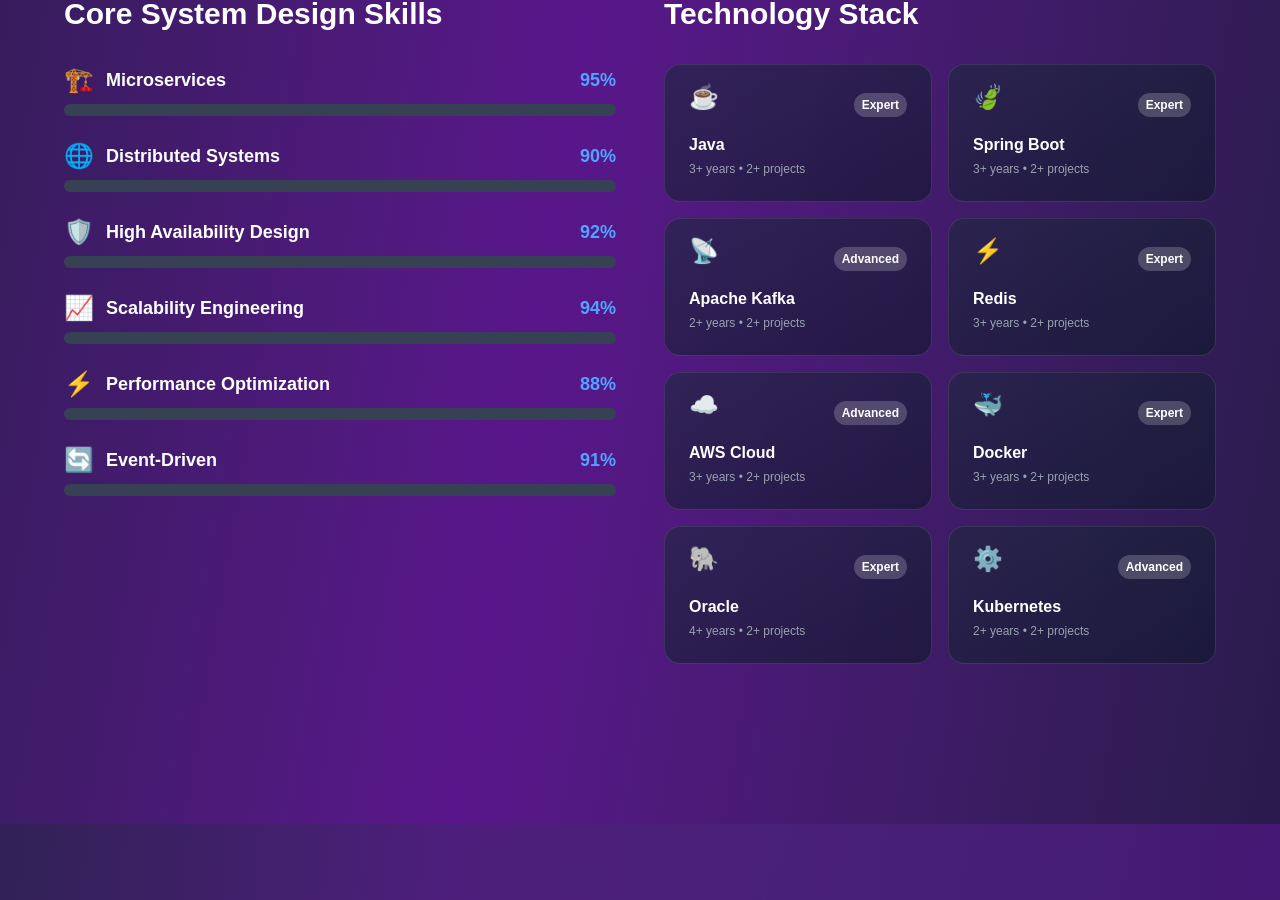
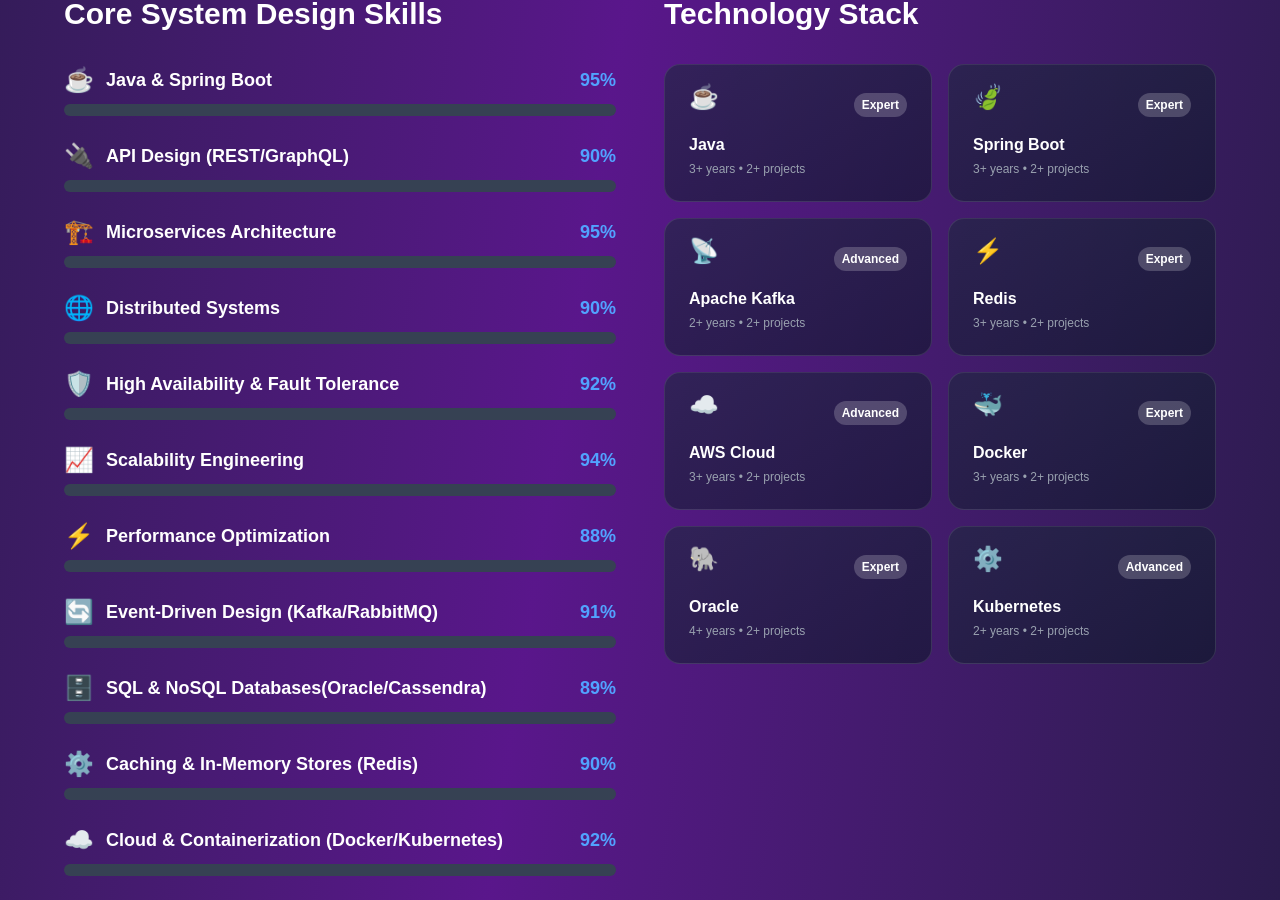
Before and after one commit to Saurabh1606/my-portfolio, a Next.js app: page / in a window 1280 px wide. Shown: the part 4179-5079 px from the top of the page. Built offline with nearby package versions, Linux system fonts and the light colour scheme.

Commit message:
updating skills

```diff
--- a/app/page.tsx
+++ b/app/page.tsx
@@ -74,12 +74,21 @@ const IMPACT_METRICS = [
 
 // SYSTEM DESIGN SKILLS - WHAT FAANG LOOKS FOR
 const SYSTEM_DESIGN_SKILLS = [
-  { skill: "Microservices", level: 95, icon: "🏗️" },
-  { skill: "Distributed Systems", level: 90, icon: "🌐" },
-  { skill: "High Availability Design", level: 92, icon: "🛡️" },
-  { skill: "Scalability Engineering", level: 94, icon: "📈" },
-  { skill: "Performance Optimization", level: 88, icon: "⚡" },
-  { skill: "Event-Driven", level: 91, icon: "🔄" },
+{ skill: "Java & Spring Boot", level: 95, icon: "☕" },
+{ skill: "API Design (REST/GraphQL)", level: 90, icon: "🔌" },
+{ skill: "Microservices Architecture", level: 95, icon: "🏗️" },
+{ skill: "Distributed Systems", level: 90, icon: "🌐" },
+{ skill: "High Availability & Fault Tolerance", level: 92, icon: "🛡️" },
+{ skill: "Scalability Engineering", level: 94, icon: "📈" },
+{ skill: "Performance Optimization", level: 88, icon: "⚡" },
+{ skill: "Event-Driven Design (Kafka/RabbitMQ)", level: 91, icon: "🔄" },
+{ skill: "SQL & NoSQL Databases(Oracle/Cassendra)", level: 89, icon: "🗄️" },
+{ skill: "Caching & In-Memory Stores (Redis)", level: 90, icon: "⚙️" },
+{ skill: "Cloud & Containerization (Docker/Kubernetes)", level: 92, icon: "☁️" },
+{ skill: "CI/CD & Automation", level: 87, icon: "🚀" },
+{ skill: "Security & IAM (Keycloak, JWT, SSO, MFA)", level: 85, icon: "🔐" },
+{ skill: "Monitoring & Observability", level: 83, icon: "📊" },
+
 ];
 
 // ENHANCED TECH STACK - FAANG FOCUSED
```
